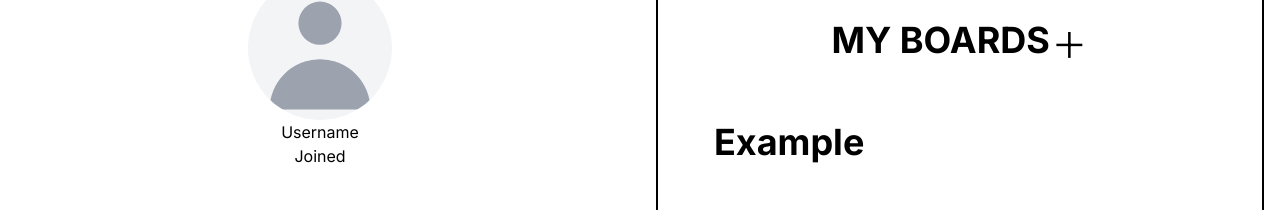
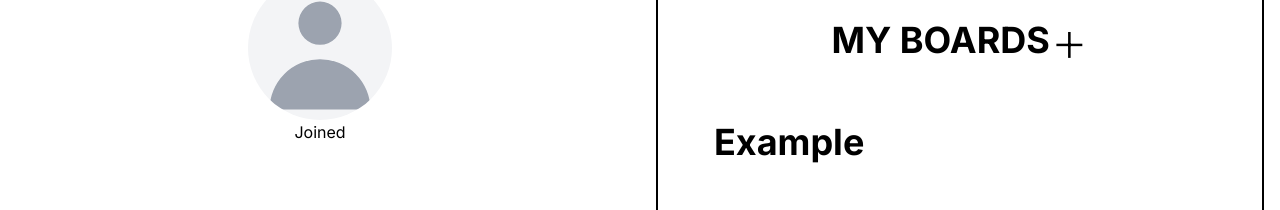
Before and after one commit to Starrleto/TaskTrackerSprintFE, a Next.js app: page /Dashboard in a window 1280 px wide. Shown: the part 194-404 px from the top of the page. Built offline with nearby package versions, Linux system fonts and the light colour scheme.

Commit message:
login functional yayyy!!!

```diff
--- a/src/DataServices/interfaces.ts
+++ b/src/DataServices/interfaces.ts
@@ -8,3 +8,7 @@ interface addDTO {
     username:string,
     password:string
 }
+
+interface Board {
+
+}
--- a/src/DataServices/script.ts
+++ b/src/DataServices/script.ts
@@ -10,7 +10,7 @@ const Login = async (loginDTO:LoginDTO) => {
         body: JSON.stringify(loginDTO)
     });
     const data = await promise.json();
-    return data;
+    return data.token != undefined;
 
 }
 
--- /dev/null
+++ b/src/UserContext/Context.tsx
@@ -0,0 +1,32 @@
+'use client'
+
+import { createContext, useState, useContext } from "react"
+
+interface IContextValue {
+  user: string,
+  setUser : (user:string) => void
+  board: Board,
+  setBoard : (board:Board) => void
+}
+
+export const Context = createContext<IContextValue>({} as IContextValue);
+export const AppWrapper = ({
+    children,
+  }: Readonly<{
+    children: React.ReactNode;
+  }>) => {
+
+    const [user, setUser] = useState<string>("");
+    const [board, setBoard] = useState<Board>({});
+
+    return (
+        <Context.Provider value={{user, setUser, board, setBoard}}>
+            {children}
+        </Context.Provider>
+    )
+
+}
+
+export const useAppContext = () => {
+  return useContext(Context);
+}
--- a/src/UserContext/UserContext.ts
+++ /dev/null
@@ -1,5 +0,0 @@
-import { createContext } from "react";
-
-const UserContext = createContext("");
-
-export default UserContext;
--- a/src/app/Dashboard/page.tsx
+++ b/src/app/Dashboard/page.tsx
@@ -5,10 +5,12 @@ import React, {useState} from 'react'
 import { Avatar, Button, Modal, ModalHeader, TextInput } from "flowbite-react";
 import { BoardComponent } from '@/Components/BoardComponent';
 import LoginNavbarComponent from '@/Components/LoginNavbarComponent';
+import { useAppContext } from '@/UserContext/Context';
 
 const Dashboard = () => {
 
   const [openModal, setOpenModal] = useState(false);
+  const data = useAppContext();
 
   function createBoard() {
     setOpenModal(false);
@@ -26,7 +28,7 @@ const Dashboard = () => {
       <div className='grid lg:grid-cols-2 mt-10'>
         <div className='text-center'>
            <Avatar rounded size="xl" />
-           <h1>Username</h1>
+           <h1>{data.user}</h1>
            <p>Joined </p>
         </div>
         <div className='text-center'>
--- a/src/app/layout.tsx
+++ b/src/app/layout.tsx
@@ -1,6 +1,7 @@
 import type { Metadata } from "next";
 import { Inter } from "next/font/google";
 import "./globals.css";
+import { AppWrapper } from "@/UserContext/Context";
 
 const inter = Inter({ subsets: ["latin"] });
 
@@ -16,7 +17,13 @@ export default function RootLayout({
 }>) {
   return (
     <html lang="en">
-      <body className={inter.className}>{children}</body>
+      <body className={inter.className}>
+
+       <AppWrapper>
+        {children}
+      </AppWrapper>
+
+      </body>
     </html>
   );
 }
--- a/src/app/page.tsx
+++ b/src/app/page.tsx
@@ -1,13 +1,12 @@
 'use client'
 import NavbarComponent from "../Components/NavbarComponent";
-import React, { useState } from 'react';
+import React, { useContext, useState } from 'react';
 import Image from 'next/image'
 import eyeCon from '../assets/EyeSlash.png'
 import { Button, Label, TextInput } from "flowbite-react";
 import { useRouter } from "next/navigation";
-
 import {Login, addUser} from '../DataServices/script';
-
+import { useAppContext } from "@/UserContext/Context";
 
 export default function Home() {
 
@@ -20,6 +19,8 @@ export default function Home() {
   const [username, setUsername] = useState<string>("");
   const [password, setPassword] = useState<string>("");
   const [password2, setPassword2] = useState<string>("");
+
+  const data = useAppContext();
 
   function changePage() {
       setLogin(!login);
@@ -34,7 +35,7 @@ export default function Home() {
     setShow2(!show2);
   }
 
-  async function submit(){
+  async function submit() {
 
     // Login User--------------------------------
     if(login){
@@ -49,10 +50,17 @@ export default function Home() {
           password:password
         }
 
-        console.log(await Login(loginInfo));
-
+        if(await Login(loginInfo)){
+          //Successful Login
           setError("");
           router.push('/Dashboard');
+          data.setUser(username);
+
+        }
+        else{
+          //Unsuccessful Login
+          setError("Incorrect Username or Password.");
+        }
 
       }
 
@@ -75,13 +83,15 @@ export default function Home() {
           password:password
         }
 
-        console.log("New user");
-        console.log(await addUser(newUser));
-
+        if(await addUser(newUser)){
+          //Sucessful Create Account
           setError("");
           setLogin(true);
-
-
+        }
+        else{
+          //Unsuccessful Create Account
+          setError("Your account could not be created.");
+        }
       }
 
     }
```
Lines whose indentation alone changed are shown as unchanged.
